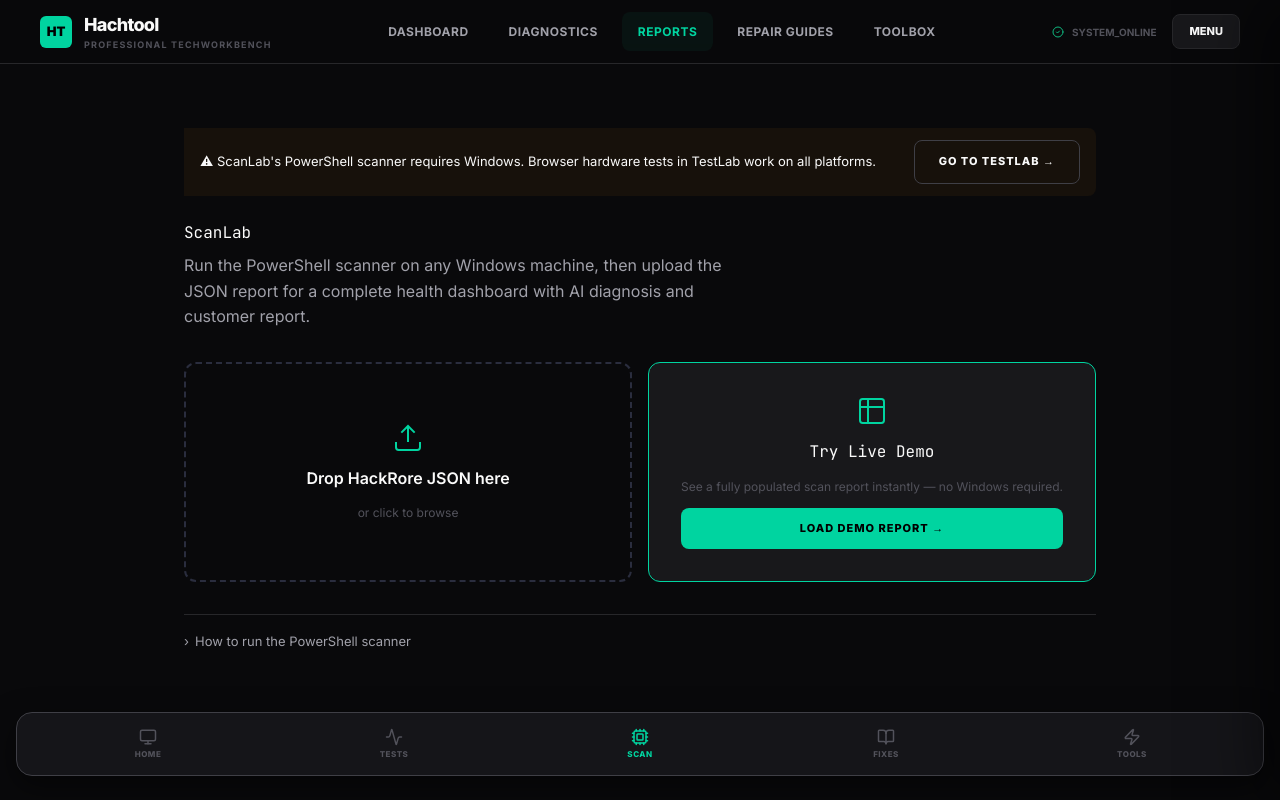
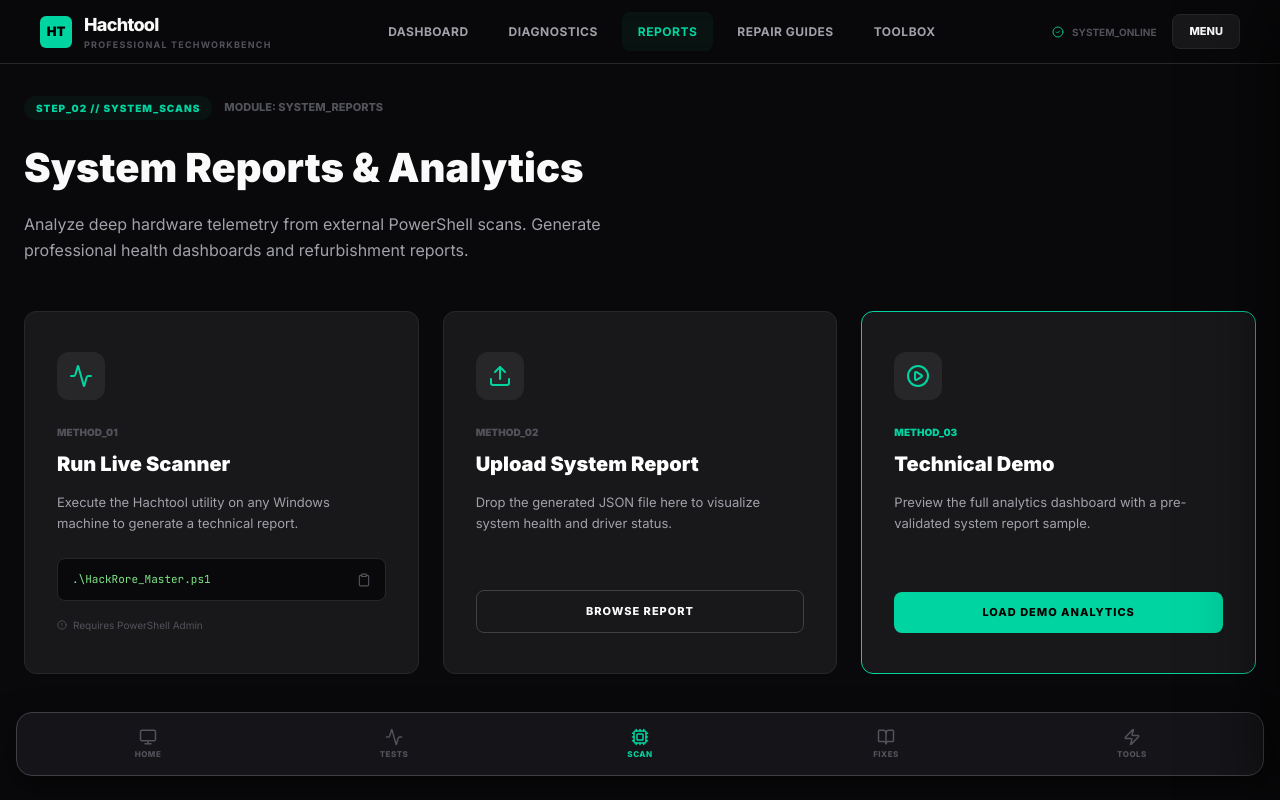
Before and after one commit to HackRore/techtool_V.1, a Next.js app: page /diagnostics in a window 1280 px wide. Built offline with nearby package versions, Linux system fonts and the light colour scheme.

Commit message:
feat(v7.0): Scan Simplicity & Professional Reports Overhaul

```diff
--- a/app/diagnostics/page.js
+++ b/app/diagnostics/page.js
@@ -2,14 +2,19 @@
 import { useState, useEffect, useRef } from 'react'
 import { useRouter } from 'next/navigation'
 import AppLayout from '../../components/layout/AppLayout'
+import {
+  Cpu, FileJson, PlayCircle, Clipboard, AlertCircle,
+  CheckCircle2, Download, Upload, ArrowRight, Activity, Zap, ShieldCheck
+} from 'lucide-react'
 
-export default function ScanLabPage() {
+export default function SystemReportsPage() {
   const router = useRouter()
   const [ready, setReady] = useState(false)
   const [isWindows, setIsWindows] = useState(true)
   const [dragging, setDragging] = useState(false)
   const [scanData, setScanData] = useState(null)
   const [fileError, setFileError] = useState(null)
+  const [copied, setCopied] = useState(false)
   const fileRef = useRef(null)
 
   useEffect(() => {
@@ -21,8 +26,8 @@ export default function ScanLabPage() {
   const handleFile = (file) => {
     if (!file) return
     if (!file.name.endsWith('.json')) {
-      setFileError('Invalid file. Must be a HackRore .json report.')
-      return
+       setFileError('INVALID_FORMAT: Must be a Hachtool JSON report.')
+       return
     }
     const reader = new FileReader()
     reader.onload = (e) => {
@@ -31,7 +36,7 @@ export default function ScanLabPage() {
         setScanData(parsed)
         setFileError(null)
       } catch {
-        setFileError('Could not read file. Ensure it is a valid HackRore JSON report.')
+        setFileError('PARSE_ERROR: Invalid JSON data.')
       }
     }
     reader.readAsText(file)
@@ -39,229 +44,161 @@ export default function ScanLabPage() {
 
   const loadDemo = () => {
     setScanData({
-      overall: 82, grade: 'PASS',
+      overall: 82, grade: 'SYSTEM_OPTIMAL',
       cpu: { status: 'healthy', detail: 'Intel Core i5-10210U @ 1.60GHz, 4 cores' },
       ram: { status: 'healthy', detail: '8 GB DDR4-2666' },
-      storage: { status: 'warning', detail: 'WD Blue 500GB — 1 reallocated sector' },
-      battery: { status: 'warning', detail: '61% wear level, 412 cycles' },
+      storage: { status: 'action_required', detail: 'WD Blue 500GB — 1 reallocated sector' },
+      battery: { status: 'action_required', detail: '61% wear level, 412 cycles' },
       thermals: { status: 'healthy', detail: 'CPU max 78°C under load' },
-      events: { status: 'healthy', detail: '3 warnings in last 7 days' },
+      network: { status: 'healthy', detail: 'Gigabit Ethernet + Wi-Fi 6' },
+      bios: { status: 'healthy', detail: 'Version 1.14.0 (A05)' },
     })
   }
 
-  if (!ready) return (
-    <main style={{padding:'2rem', color:'var(--text-secondary)'}}>Loading ScanLab...</main>
-  )
+  const handleCopy = () => {
+    navigator.clipboard.writeText('.\\HackRore_Master.ps1')
+    setCopied(true)
+    setTimeout(() => setCopied(false), 2000)
+  }
+
+  if (!ready) return null
 
   return (
     <AppLayout>
-    <main style={{maxWidth:'960px', margin:'0 auto', padding:'2rem 1.5rem'}}>
+      <div className="animate-in" style={{ display: 'flex', flexDirection: 'column', gap: 48 }}>
 
-      {/* OS Warning Banner */}
-      {!isWindows && (
-        <div style={{
-          borderLeft:'3px solid var(--amber)',
-          background:'rgba(186,117,23,0.08)',
-          padding:'12px 16px',
-          borderRadius:'0 8px 8px 0',
-          marginBottom:'24px',
-          display:'flex',
-          alignItems:'center',
-          justifyContent:'space-between',
-          gap:'16px',
-          flexWrap:'wrap'
-        }}>
-          <span style={{fontSize:'13px', color:'var(--text-primary)'}}>
-            ⚠ ScanLab's PowerShell scanner requires Windows.
-            Browser hardware tests in TestLab work on all platforms.
-          </span>
-          <button className="btn-outline" onClick={() => router.push('/tools')}>
-            Go to TestLab →
-          </button>
+        {/* Phase Header: v7.0 Guided Workflow */}
+        <div>
+           <div style={{ display: 'flex', alignItems: 'center', gap: 12, marginBottom: 16 }}>
+              <div style={{ background: 'var(--accent-soft)', color: 'var(--accent)', fontSize: 10, fontWeight: 900, padding: '4px 12px', borderRadius: 50, letterSpacing: 1 }}>STEP_02 // SYSTEM_SCANS</div>
+              <div style={{ fontSize: 11, color: 'var(--text-muted)', fontWeight: 800 }}>MODULE: SYSTEM_REPORTS</div>
+           </div>
+           <h1 style={{ fontSize: 40, fontWeight: 900, marginBottom: 12 }}>System Reports & Analytics</h1>
+           <p style={{ color: 'var(--text-secondary)', fontSize: 16, maxWidth: 640 }}>
+             Analyze deep hardware telemetry from external PowerShell scans. Generate professional health dashboards and refurbishment reports.
+           </p>
         </div>
-      )}
 
-      {/* Page Header */}
-      <h1 style={{fontFamily:'JetBrains Mono, monospace', marginBottom:'8px'}}>ScanLab</h1>
-      <p style={{color:'var(--text-secondary)', marginBottom:'32px', maxWidth:'560px'}}>
-        Run the PowerShell scanner on any Windows machine, then upload the JSON report
-        for a complete health dashboard with AI diagnosis and customer report.
-      </p>
+        {!scanData ? (
+          /* Guided Action Grid: thetest.com style */
+          <div style={{ display: 'grid', gridTemplateColumns: 'repeat(3, 1fr)', gap: 24, marginBottom: 64 }}>
 
-      {/* Main Cards — Upload + Demo */}
-      {!scanData && (
-        <div style={{display:'grid', gridTemplateColumns:'1fr 1fr', gap:'16px', marginBottom:'32px'}}>
+             {/* Step 1: PowerShell Command */}
+             <div className="card" style={{ padding: '40px 32px', display: 'flex', flexDirection: 'column' }}>
+                <div style={{ width: 48, height: 48, background: 'var(--bg-elevated)', borderRadius: 12, display: 'flex', alignItems: 'center', justifyContent: 'center', color: 'var(--accent)', marginBottom: 24 }}>
+                   <Activity size={24} />
+                </div>
+                <div style={{ fontSize: 10, fontWeight: 900, color: 'var(--text-muted)', marginBottom: 8 }}>METHOD_01</div>
+                <h3 style={{ fontSize: 20, fontWeight: 900, color: '#fff', marginBottom: 12 }}>Run Live Scanner</h3>
+                <p style={{ fontSize: 13, color: 'var(--text-secondary)', lineHeight: 1.6, marginBottom: 24, flex: 1 }}>
+                   Execute the Hachtool utility on any Windows machine to generate a technical report.
+                </p>
+                <div style={{ background: '#09090B', padding: '12px 14px', borderRadius: 8, display: 'flex', justifyContent: 'space-between', alignItems: 'center', border: '1px solid var(--border)', marginBottom: 16 }}>
+                   <code style={{ fontSize: 11, color: '#7ee787', fontFamily: 'var(--font-mono)' }}>.\HackRore_Master.ps1</code>
+                   <button onClick={handleCopy} style={{ background: 'none', border: 'none', color: 'var(--text-muted)', cursor: 'pointer' }}>
+                      {copied ? <CheckCircle2 size={14} color="var(--accent)" /> : <Clipboard size={14} />}
+                   </button>
+                </div>
+                <div style={{ fontSize: 10, color: 'var(--text-muted)', display: 'flex', gap: 6, alignItems: 'center' }}>
+                   <AlertCircle size={10} /> Requires PowerShell Admin
+                </div>
+             </div>
 
-          {/* Upload Zone */}
-          <div
-            onClick={() => fileRef.current?.click()}
-            onDragOver={(e) => { e.preventDefault(); setDragging(true) }}
-            onDragLeave={() => setDragging(false)}
-            onDrop={(e) => {
-              e.preventDefault()
-              setDragging(false)
-              handleFile(e.dataTransfer.files[0])
-            }}
-            style={{
-              minHeight:'220px',
-              border:`2px dashed ${dragging ? 'var(--accent)' : '#2a2d3e'}`,
-              borderRadius:'12px',
-              display:'flex',
-              flexDirection:'column',
-              alignItems:'center',
-              justifyContent:'center',
-              gap:'12px',
-              padding:'2rem',
-              cursor:'pointer',
-              background: dragging ? 'var(--accent-glow)' : 'transparent',
-              transition:'all 0.18s ease',
-            }}
-          >
-            <svg width="32" height="32" viewBox="0 0 24 24" fill="none" stroke="var(--accent)" strokeWidth="1.5">
-              <path d="M21 15v4a2 2 0 01-2 2H5a2 2 0 01-2-2v-4M17 8l-5-5-5 5M12 3v12"/>
-            </svg>
-            <p style={{fontWeight:600, margin:0}}>Drop HackRore JSON here</p>
-            <p style={{color:'var(--text-muted)', fontSize:'12px', margin:0}}>or click to browse</p>
-            {fileError && <p style={{color:'var(--red)', fontSize:'12px', margin:0}}>{fileError}</p>}
-            <input
-              ref={fileRef}
-              type="file"
-              accept=".json"
-              style={{display:'none'}}
-              onChange={(e) => handleFile(e.target.files[0])}
-            />
+             {/* Step 2: Upload Zone */}
+             <div
+                className="card"
+                onDragOver={(e) => { e.preventDefault(); setDragging(true) }}
+                onDragLeave={() => setDragging(false)}
+                onDrop={(e) => { e.preventDefault(); setDragging(false); handleFile(e.dataTransfer.files[0]) }}
+                style={{ padding: '40px 32px', display: 'flex', flexDirection: 'column', border: dragging ? '2px dashed var(--accent)' : '1px solid var(--border)', background: dragging ? 'var(--accent-soft)' : 'var(--bg-secondary)', cursor: 'pointer', transition: '0.2s' }}
+                onClick={() => fileRef.current?.click()}
+             >
+                <div style={{ width: 48, height: 48, background: 'var(--bg-elevated)', borderRadius: 12, display: 'flex', alignItems: 'center', justifyContent: 'center', color: 'var(--accent)', marginBottom: 24 }}>
+                   <Upload size={24} />
+                </div>
+                <div style={{ fontSize: 10, fontWeight: 900, color: 'var(--text-muted)', marginBottom: 8 }}>METHOD_02</div>
+                <h3 style={{ fontSize: 20, fontWeight: 900, color: '#fff', marginBottom: 12 }}>Upload System Report</h3>
+                <p style={{ fontSize: 13, color: 'var(--text-secondary)', lineHeight: 1.6, marginBottom: 24, flex: 1 }}>
+                   Drop the generated JSON file here to visualize system health and driver status.
+                </p>
+                <button className="btn-outline">Browse Report</button>
+                {fileError && <div style={{ color: 'var(--status-fail)', fontSize: 10, fontWeight: 800, marginTop: 12 }}>{fileError}</div>}
+                <input ref={fileRef} type="file" accept=".json" style={{ display: 'none' }} onChange={(e) => handleFile(e.target.files[0])} />
+             </div>
+
+             {/* Step 3: Technical Demo */}
+             <div className="card" style={{ padding: '40px 32px', display: 'flex', flexDirection: 'column', border: '1px solid var(--accent)' }}>
+                <div style={{ width: 48, height: 48, background: 'var(--bg-elevated)', borderRadius: 12, display: 'flex', alignItems: 'center', justifyContent: 'center', color: 'var(--accent)', marginBottom: 24 }}>
+                   <PlayCircle size={24} />
+                </div>
+                <div style={{ fontSize: 10, fontWeight: 900, color: 'var(--accent)', marginBottom: 8 }}>METHOD_03</div>
+                <h3 style={{ fontSize: 20, fontWeight: 900, color: '#fff', marginBottom: 12 }}>Technical Demo</h3>
+                <p style={{ fontSize: 13, color: 'var(--text-secondary)', lineHeight: 1.6, marginBottom: 24, flex: 1 }}>
+                   Preview the full analytics dashboard with a pre-validated system report sample.
+                </p>
+                <button className="btn-primary" onClick={loadDemo}>Load Demo Analytics</button>
+             </div>
+
           </div>
+        ) : (
+          /* Results Dashboard: Modern high-white-space view */
+          <div className="animate-in" style={{ display: 'flex', flexDirection: 'column', gap: 40 }}>
 
-          {/* Demo Card — EQUAL SIZE, teal border, filled button */}
-          <div style={{
-            minHeight:'220px',
-            border:'1px solid var(--accent)',
-            borderRadius:'12px',
-            background:'var(--bg-secondary)',
-            display:'flex',
-            flexDirection:'column',
-            alignItems:'center',
-            justifyContent:'center',
-            gap:'12px',
-            padding:'2rem',
-          }}>
-            <svg width="32" height="32" viewBox="0 0 24 24" fill="none" stroke="var(--accent)" strokeWidth="1.5">
-              <path d="M9 3H5a2 2 0 00-2 2v4m6-6h10a2 2 0 012 2v4M9 3v18m0 0h10a2 2 0 002-2V9M9 21H5a2 2 0 01-2-2V9m0 0h18"/>
-            </svg>
-            <h3 style={{fontFamily:'JetBrains Mono, monospace', margin:0}}>Try Live Demo</h3>
-            <p style={{color:'var(--text-muted)', fontSize:'12px', textAlign:'center', margin:0}}>
-              See a fully populated scan report instantly — no Windows required.
-            </p>
-            <button className="btn-primary" style={{width:'100%'}} onClick={loadDemo}>
-              Load Demo Report →
-            </button>
+             {/* Score Ring Section */}
+             <div className="card" style={{ padding: '48px', display: 'flex', alignItems: 'center', gap: 48 }}>
+                <div style={{ position: 'relative', width: 160, height: 160 }}>
+                   <svg width="160" height="160" viewBox="0 0 160 160">
+                      <circle cx="80" cy="80" r="70" fill="none" stroke="var(--border)" strokeWidth="12" />
+                      <circle cx="80" cy="80" r="70" fill="none" stroke="var(--accent)" strokeWidth="12"
+                        strokeDasharray={`${(scanData.overall / 100) * 440} 440`}
+                        strokeLinecap="round"
+                        transform="rotate(-90 80 80)"
+                        style={{ transition: 'stroke-dasharray 1.5s cubic-bezier(0.4, 0, 0.2, 1)' }}
+                      />
+                   </svg>
+                   <div style={{ position: 'absolute', inset: 0, display: 'flex', flexDirection: 'column', alignItems: 'center', justifyContent: 'center' }}>
+                      <span style={{ fontSize: 42, fontWeight: 900, fontFamily: 'var(--font-mono)' }}>{scanData.overall}</span>
+                      <span style={{ fontSize: 10, fontWeight: 900, color: 'var(--accent)', letterSpacing: 1 }}>SCORE_UNIT</span>
+                   </div>
+                </div>
+
+                <div style={{ flex: 1 }}>
+                   <div style={{ fontSize: 11, fontWeight: 900, color: 'var(--text-muted)', letterSpacing: 2, marginBottom: 8 }}>DIAGNOSTIC_SUMMARY</div>
+                   <h2 style={{ fontSize: 32, fontWeight: 900, marginBottom: 8 }}>{scanData.grade}</h2>
+                   <p style={{ color: 'var(--text-secondary)', maxWidth: 400, fontSize: 14 }}>
+                      System analysis complete. {scanData.overall > 80 ? 'All critical hardware layers are operating within optimal parameters.' : 'Action required on secondary hardware layers.'}
+                   </p>
+                   <div style={{ display: 'flex', gap: 12, marginTop: 24 }}>
+                      <button className="btn-primary">Generate Final Report</button>
+                      <button className="btn-outline" onClick={() => setScanData(null)}>Analyze New Report</button>
+                   </div>
+                </div>
+             </div>
+
+             {/* Module Summary Cards */}
+             <div style={{ display: 'grid', gridTemplateColumns: 'repeat(2, 1fr)', gap: 16 }}>
+                {Object.entries(scanData).filter(([k]) => !['overall', 'grade'].includes(k)).map(([key, val]) => (
+                   <div key={key} className="card" style={{ padding: '24px 32px', display: 'flex', alignItems: 'flex-start', gap: 24 }}>
+                      <div style={{ width: 44, height: 44, background: 'var(--bg-elevated)', borderRadius: 10, display: 'flex', alignItems: 'center', justifyContent: 'center',
+                        color: val.status === 'healthy' ? 'var(--status-pass)' : (val.status === 'action_required' ? 'var(--status-warn)' : 'var(--status-fail)') }}>
+                         {key === 'cpu' ? <Cpu size={20} /> : (key === 'battery' ? <Zap size={20} /> : (key === 'network' ? <Activity size={20} /> : <ShieldCheck size={20} />))}
+                      </div>
+                      <div style={{ flex: 1 }}>
+                         <div style={{ display: 'flex', justifyContent: 'space-between', alignItems: 'center', marginBottom: 6 }}>
+                            <h4 style={{ fontSize: 15, fontWeight: 900, textTransform: 'uppercase' }}>{key}</h4>
+                            <div style={{ fontSize: 10, fontWeight: 900, color: val.status === 'healthy' ? 'var(--status-pass)' : 'var(--status-warn)', letterSpacing: 1 }}>
+                               {val.status.toUpperCase()}
+                            </div>
+                         </div>
+                         <p style={{ fontSize: 13, color: 'var(--text-secondary)', lineHeight: 1.5 }}>{val.detail}</p>
+                      </div>
+                   </div>
+                ))}
+             </div>
           </div>
-        </div>
-      )}
+        )}
 
-      {/* Results (shown after upload or demo) */}
-      {scanData && (
-        <div>
-          {/* Score Ring */}
-          <div style={{display:'flex', alignItems:'center', gap:'24px', marginBottom:'32px'}}>
-            <svg width="120" height="120" viewBox="0 0 120 120">
-              <circle cx="60" cy="60" r="50" fill="none" stroke="#1e2030" strokeWidth="10"/>
-              <circle cx="60" cy="60" r="50" fill="none" stroke="var(--accent)" strokeWidth="10"
-                strokeDasharray={`${(scanData.overall/100)*314} 314`}
-                strokeLinecap="round"
-                transform="rotate(-90 60 60)"
-                style={{transition:'stroke-dasharray 1.2s ease'}}/>
-              <text x="60" y="56" textAnchor="middle" fill="var(--text-primary)"
-                style={{fontFamily:'JetBrains Mono',fontSize:'24px',fontWeight:700}}>
-                {scanData.overall}
-              </text>
-              <text x="60" y="74" textAnchor="middle"
-                fill={scanData.grade==='PASS'?'var(--accent)':'var(--red)'}
-                style={{fontFamily:'JetBrains Mono',fontSize:'12px',fontWeight:600}}>
-                {scanData.grade}
-              </text>
-            </svg>
-            <div>
-              <h2 style={{marginBottom:'4px'}}>System Health Report</h2>
-              <p style={{color:'var(--text-secondary)', fontSize:'13px'}}>
-                Overall score: {scanData.overall}/100 — {scanData.grade}
-              </p>
-              <button className="btn-primary" style={{marginTop:'12px'}} onClick={() => alert('Customer report generation coming soon')}>
-                Generate Customer Report →
-              </button>
-              <button className="btn-outline" style={{marginLeft:'8px'}} onClick={() => setScanData(null)}>
-                Upload New Report
-              </button>
-            </div>
-          </div>
-
-          {/* Module Grid */}
-          <div style={{display:'grid', gridTemplateColumns:'repeat(3,1fr)', gap:'12px'}}>
-            {Object.entries(scanData).filter(([k]) => !['overall','grade'].includes(k)).map(([key, val]) => (
-              <div key={key} className="card" style={{
-                borderLeft:`3px solid ${val.status==='healthy'?'var(--accent)':val.status==='warning'?'var(--amber)':'var(--red)'}`,
-              }}>
-                <div style={{fontSize:'12px',fontWeight:600,textTransform:'uppercase',
-                  color:val.status==='healthy'?'var(--accent)':val.status==='warning'?'var(--amber)':'var(--red)',
-                  marginBottom:'4px'}}>
-                  {key.toUpperCase()} — {val.status.toUpperCase()}
-                </div>
-                <div style={{fontSize:'12px',color:'var(--text-secondary)'}}>{val.detail}</div>
-              </div>
-            ))}
-          </div>
-        </div>
-      )}
-
-      {/* PowerShell Instructions — collapsible */}
-      <CollapsibleInstructions />
-
-    </main>
+      </div>
     </AppLayout>
   )
 }
-
-function CollapsibleInstructions() {
-  const [open, setOpen] = useState(false)
-  const cmd1 = '.\\HackRore_Master.ps1'
-  const cmd2 = '.\\HackRore_Master.ps1 -Mode refurb'
-  return (
-    <div style={{marginTop:'32px', borderTop:'1px solid var(--border)', paddingTop:'16px'}}>
-      <button onClick={() => setOpen(!open)} style={{
-        background:'none', border:'none', color:'var(--text-secondary)',
-        fontSize:'13px', cursor:'pointer', padding:0, display:'flex', alignItems:'center', gap:'6px'
-      }}>
-        <span style={{transform:`rotate(${open?90:0}deg)`, display:'inline-block', transition:'transform .2s'}}>›</span>
-        How to run the PowerShell scanner
-      </button>
-      {open && (
-        <div style={{marginTop:'12px', display:'flex', flexDirection:'column', gap:'8px'}}>
-          <p style={{fontSize:'12px', color:'var(--text-secondary)'}}>
-            Open PowerShell as Administrator on the target Windows machine and run:
-          </p>
-          <CmdBlock cmd={cmd1} label="Normal mode" />
-          <CmdBlock cmd={cmd2} label="Refurb grading mode" />
-        </div>
-      )}
-    </div>
-  )
-}
-
-function CmdBlock({ cmd, label }) {
-  const [copied, setCopied] = useState(false)
-  return (
-    <div style={{background:'#0d1117', borderRadius:'6px', padding:'10px 14px',
-      fontFamily:'JetBrains Mono, monospace', fontSize:'12px', color:'#7ee787',
-      display:'flex', justifyContent:'space-between', alignItems:'center', gap:'12px'}}>
-      <div>
-        <div style={{color:'#8b949e', fontSize:'10px', marginBottom:'4px'}}>{label}</div>
-        {cmd}
-      </div>
-      <button onClick={() => { navigator.clipboard.writeText(cmd); setCopied(true); setTimeout(()=>setCopied(false),1500) }}
-        style={{fontSize:'10px', padding:'3px 10px', background:'rgba(255,255,255,0.06)',
-          color:'#8b949e', border:'none', borderRadius:'4px', cursor:'pointer', whiteSpace:'nowrap'}}>
-        {copied ? '✓ Copied' : 'Copy'}
-      </button>
-    </div>
-  )
-}
```
